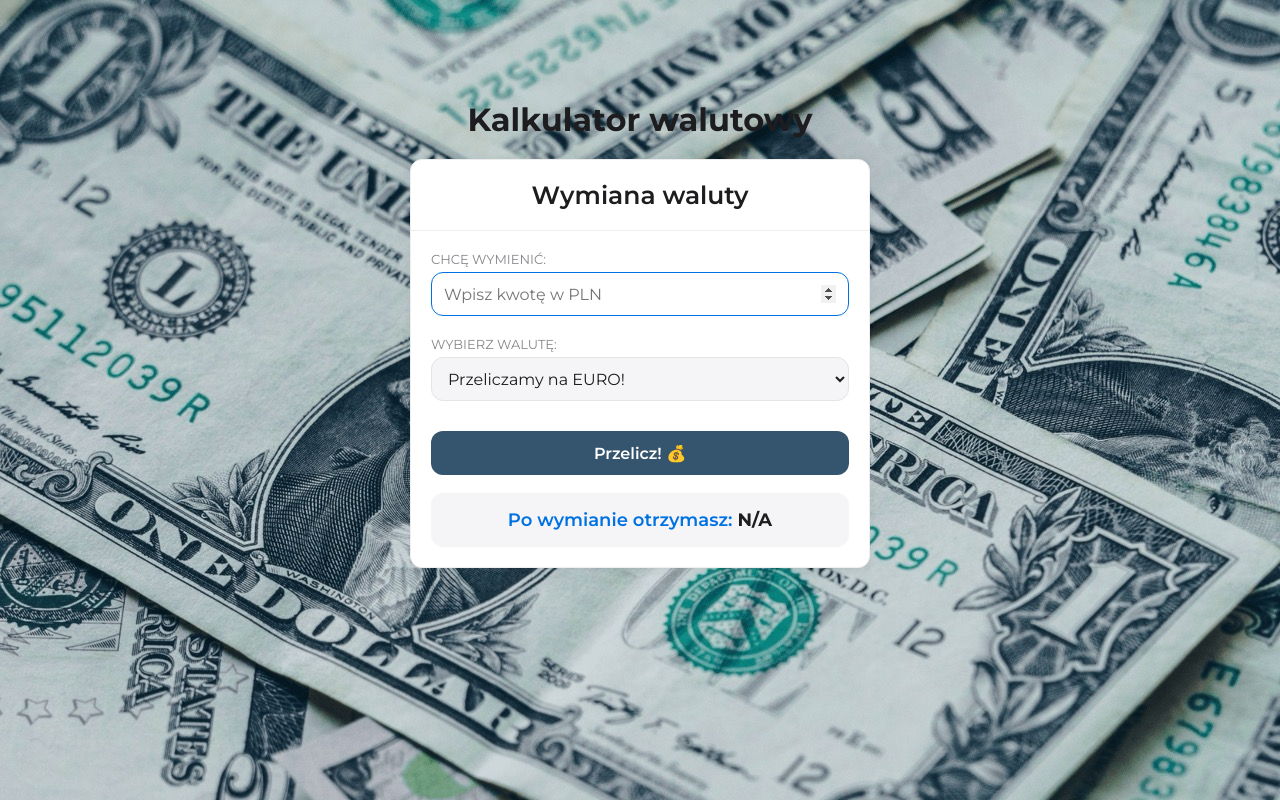
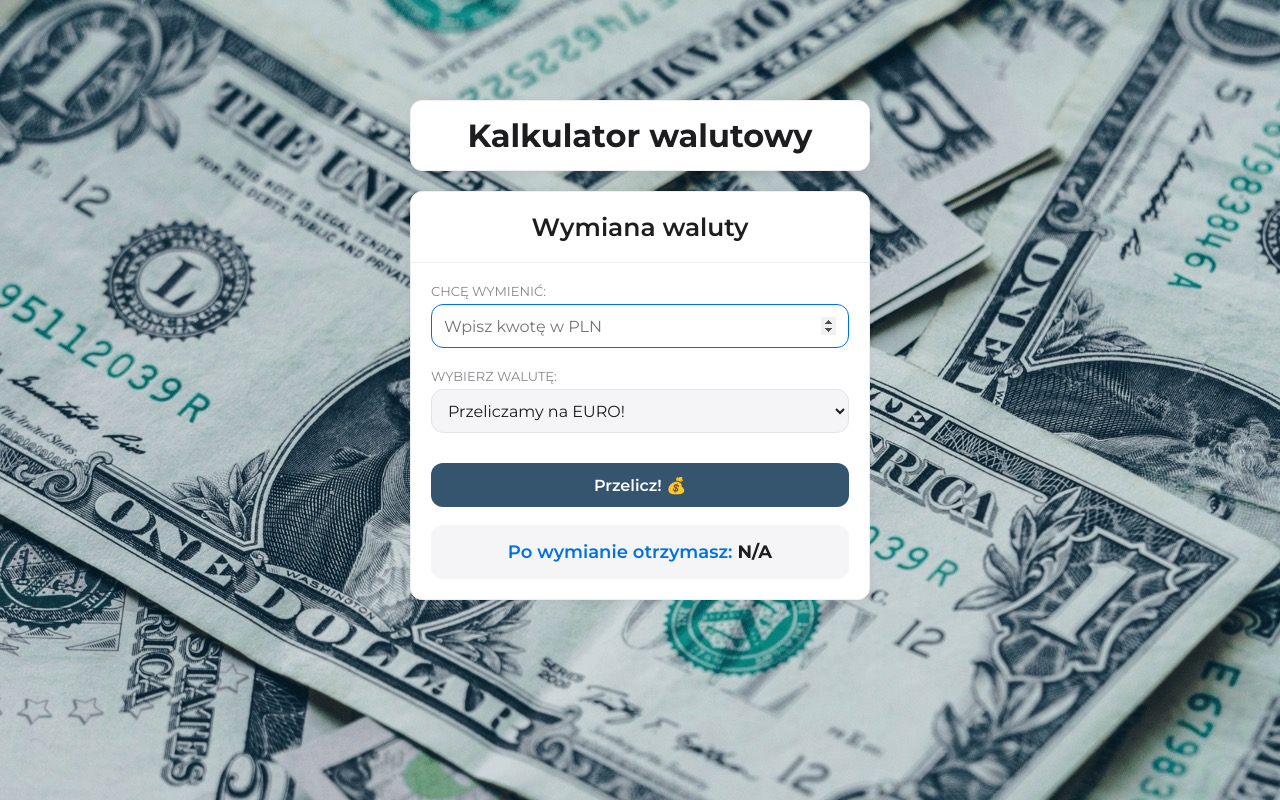
Before and after one commit to kam-bar/currency-converter-react, a React (Create React App) app: page / in a window 1280 px wide. Built offline with nearby package versions, Linux system fonts and the light colour scheme.

Commit message:
final updates before deployment

```diff
--- a/src/components/Header/Header.css
+++ b/src/components/Header/Header.css
@@ -8,10 +8,16 @@
     color: #1d1d1f;
     text-align: center;
     margin: 0;
+    background-color: white;
+    padding: 15px 20px;
+    border-radius: 12px;
+    box-shadow: 0 2px 10px rgba(0, 0, 0, 0.06);
+    border: 1px solid #eee;
 }
 
 @media (max-width: 768px) {
     .header__title {
         font-size: 24px;
+        padding: 12px 15px;
     }
 }
```
Also changed, not shown: screenshot.jpeg (added), 1 other file (tests, documents, lock files or other folders).
